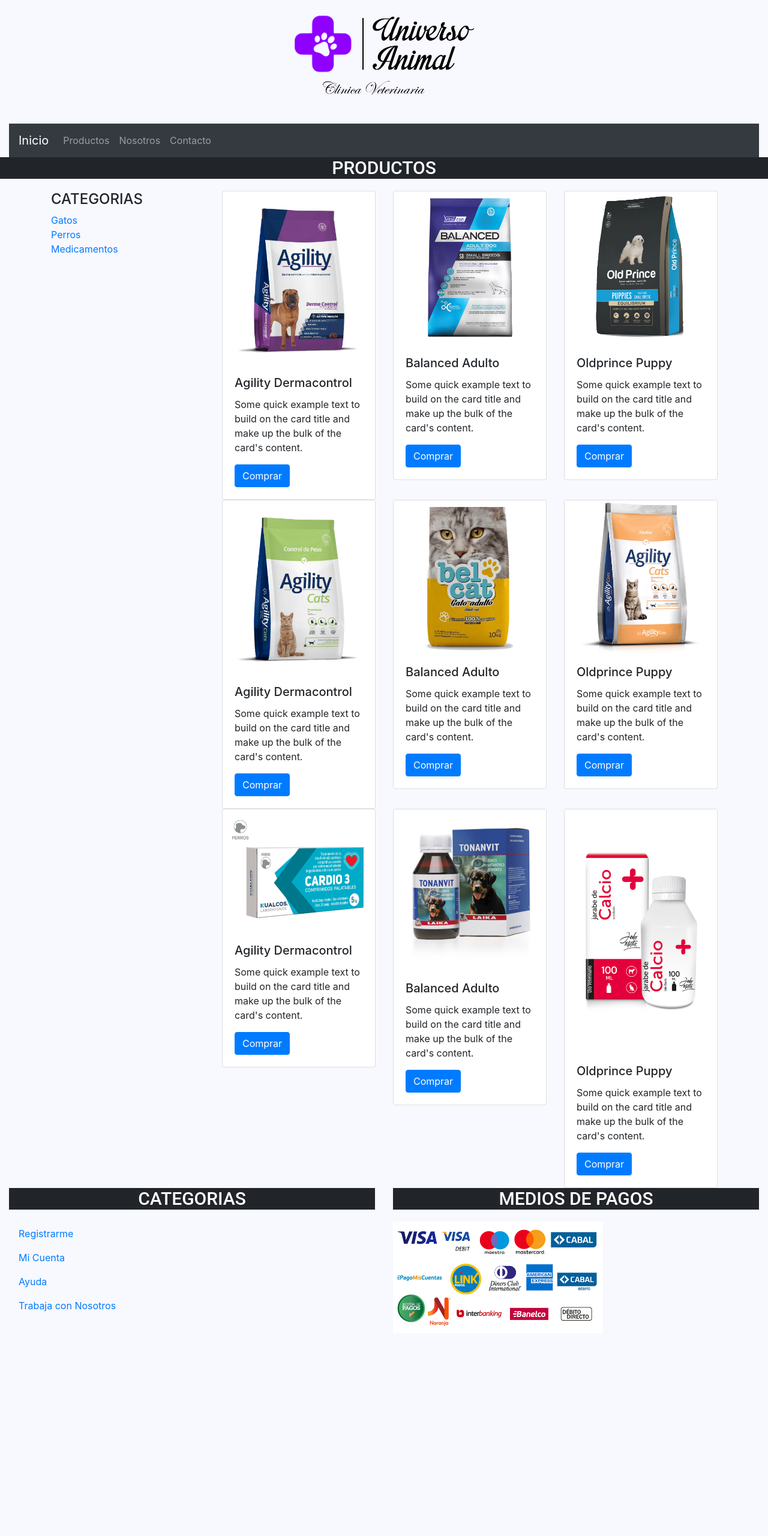
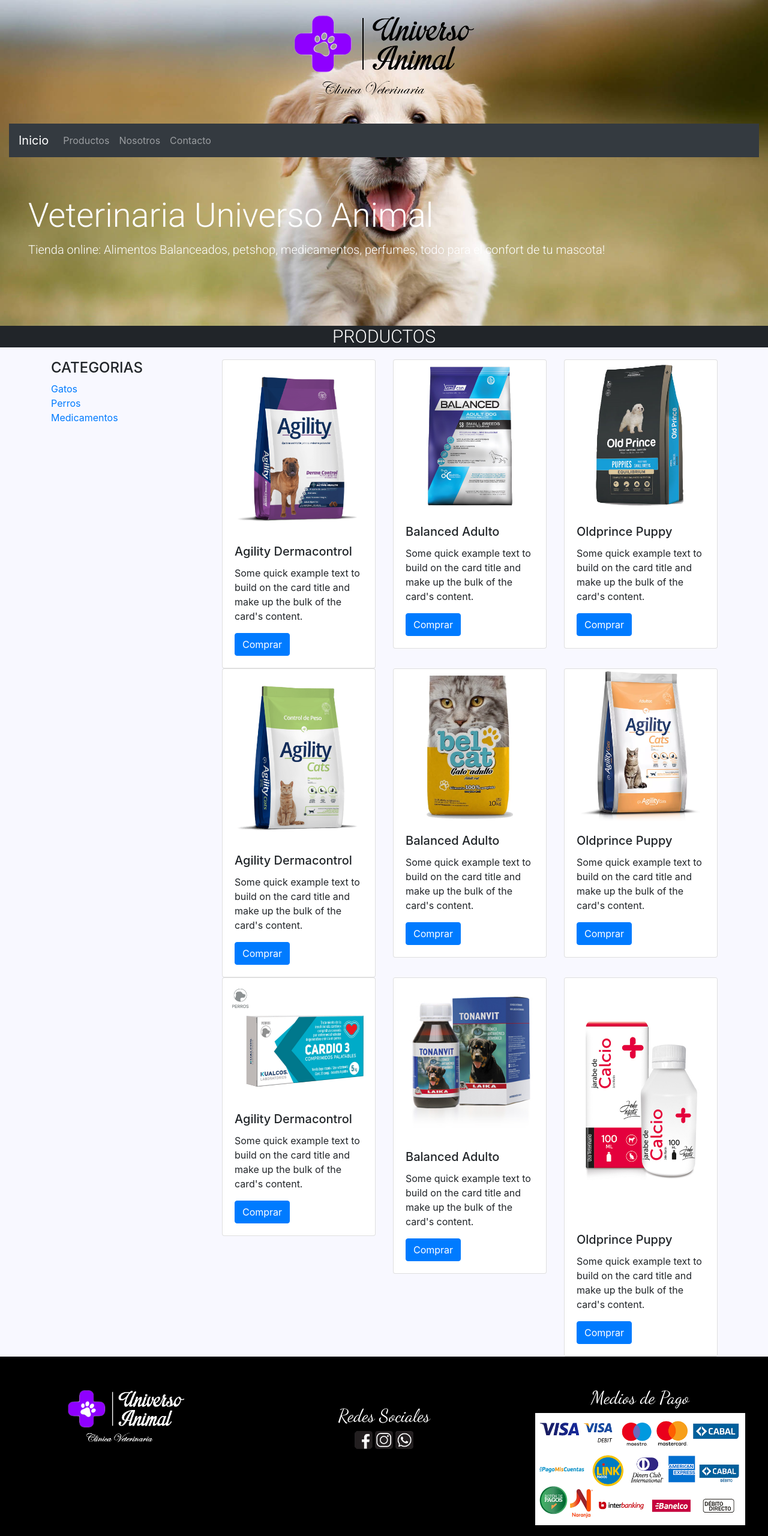
Before and after one commit to Aledurando/FinalCoder, a website: page pages/producto.html in a window 1280 px wide. Shown: the whole page at 60% size. Before the commit the page ends 2222 px from the top, so only its background shows below. Drawn offline with nearby package versions, Linux system fonts and the light colour scheme.

Commit message:
cambios en medias, img

```diff
--- a/pages/producto.html
+++ b/pages/producto.html
@@ -7,13 +7,14 @@
     <title>Veterinaria Productos</title>
     <link rel="stylesheet" href="https://cdn.jsdelivr.net/npm/bootstrap@4.6.0/dist/css/bootstrap.min.css" integrity="sha384-B0vP5xmATw1+K9KRQjQERJvTumQW0nPEzvF6L/Z6nronJ3oUOFUFpCjEUQouq2+l" crossorigin="anonymous">
     <link rel="stylesheet" href="../css/estilo.css">
-    <link rel="preconnect" href="https://fonts.gstatic.com">
-    <link href="https://fonts.googleapis.com/css2?family=Fjalla+One&display=swap" rel="stylesheet">
+    <link rel="preconnect" href="https://fonts.googleapis.com">
+    <link rel="preconnect" href="https://fonts.gstatic.com" crossorigin>
+    <link href="https://fonts.googleapis.com/css2?family=Dancing+Script&family=Oswald:wght@300&family=Roboto:wght@300&display=swap" rel="stylesheet">
 </head>
 <body>
+    <div class="header-producto">
 
-    <header>
-    <nav class="container-fluid modificarnav">
+    <nav class="container-fluid">
 
         <div class=row>
 
@@ -49,9 +50,19 @@
         </div>
 
     </nav>
+    <div class="container-fluid">
+      <div class="row">
+        <div class="col-lg-12 col-xs-12">
+          <div class="jumbotron">
+          <h1 class="display-4">Veterinaria Universo Animal</h1>
+          <p class="lead">Tienda online: <strong>Alimentos Balanceados, petshop, medicamentos, perfumes,</strong> todo para el confort de tu mascota!</p>
 
-</header>
 
+        </div></div>
+      </div>
+    </div>
+
+</div>
 <div  id="producto-titulo"> <h2>PRODUCTOS</h2> </div>
 
 <div class="container ofertas" id="producto-card1">
@@ -195,24 +206,37 @@
 
 </div>
 
-<footer class="container-fluid footerdesing">
+
+
+<footer class="container-fluid footer">
   <div class="row">
-      <div class="col-lg-6 col-12 textfooter">
 
-          <nav class="nav flex-column">
-              <h2>CATEGORIAS</h2>
-              <a class="nav-link active" href="#">Registrarme</a>
-              <a class="nav-link" href="#">Mi Cuenta</a>
-              <a class="nav-link" href="#">Ayuda</a>
-              <a class="nav-link" href="#">Trabaja con Nosotros</a>
-            </nav>
+                    <div class="col-lg-4 col-12 footer-logo" >
+                      <img  src="../media/logo sin fondo chico2.png" alt="logo" width="200px">
+                    </div>
 
-      </div>
-      <div class="col-lg-6 col-12 imgfooter">
-          <h2>MEDIOS DE PAGOS</h2>
-          <img src="../media/mediose.png" alt="" width="350px">
-      </div>
-  </div>
+                    <div class="col-lg-4 col-12 footer-social">
+                          <nav class="nav flex-column">
+                              <h3>Redes Sociales</h3>
+
+                              <div id="logoredes">
+                              <a href="https://www.facebook.com/vetuniversoanimal"><img src="../media/icofb.png" alt="facebook" width="30px"></a>
+                              <a href="https://www.instagram.com/universoanimalveterinaria/"><img src="../media/icoins.png" alt="instagram" width="30px"></a>
+                              <a href="https://api.whatsapp.com/send?phone=543815723090"><img src="../media/icowp.png" alt="whatsapp" width="30px"></a>
+
+                              </div>
+
+                          </nav>
+                    </div>
+
+
+                    <div class="col-lg-4 col-12 footer-pago">
+                          <h3>Medios de Pago</h3>
+                          <img src="../media/mediose.png" alt="mediosdepago" width="350px">
+                    </div>
+
+
+                  </div>
 
 
 </footer>
--- a/scss/_sizes.scss
+++ b/scss/_sizes.scss
@@ -35,3 +35,8 @@
       @content;
     }
   }
+
+  @mixin max-desktop{
+    @media only screen and (max-width: $desktop)
+    { @content;}
+  }
--- a/scss/style.scss
+++ b/scss/style.scss
@@ -19,16 +19,31 @@
         background-position:top;
     }
 
+@mixin header-style-center{
+    height: max-content;
+        background-size: cover;
+        background-position:center;
+}
+
 .header
     {
         background-image:url(../media/perro-t.jpg);
         @include header-style;
 
         &-nosotros{
+        @include header-style-center;
+        background-image: url(../media/gato-header.jpg);}
+
+        &-contacto{
+        @include header-style-center;
+        background-image: url(../media/perro-t3.png);
+        }
+        &-producto{
         @include header-style;
-        background-image: url(../media/gato-header.jpg);
+        background-image: url(../media/perro-t4.png);
+        }
 
-    }}
+    }
 
 
 #logo{
@@ -128,8 +143,13 @@
     &-item{
         margin-top: 30px;
         margin-bottom: 30px;
+        @include max-desktop{
+            &:nth-of-type(3){order:2;}
+            &:nth-of-type(4){order:1;}
+            &:nth-of-type(7){order:4;}
+            &:nth-of-type(8){order:3;}
 
-    }
+    }}
 
     &-boton{
         @include flex-column-center;
@@ -141,7 +161,12 @@
 
     box-shadow: 10px 40px 40px #999;
 
+
+
+
 }
+
+
 
 .formulario{
     box-shadow:  5px 1px 5px #999;
```
Also changed, not shown: pages/contacto.html (+15 -3 lines), pages/nosotros.html (+9 -6 lines), css/estilo.css, media/ado1.png (added), media/ado2.png (added), media/ado3.png (added), media/default.webp (added), media/nos4.png, media/nos7.jpg, media/nos9.jpg, media/perro-husky-t.webp (added), media/perro-t3.png (added), media/perro-t4.png (added).
